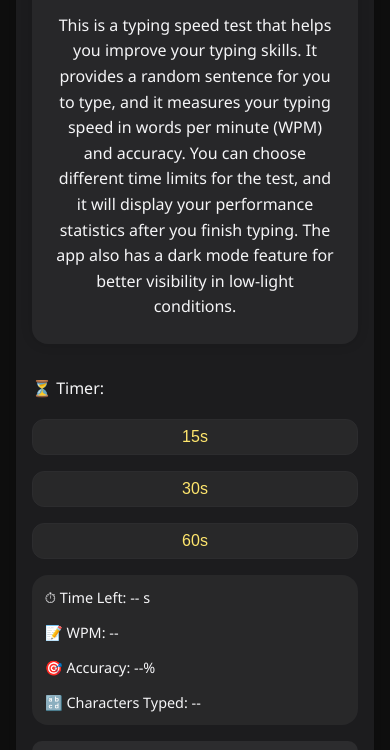
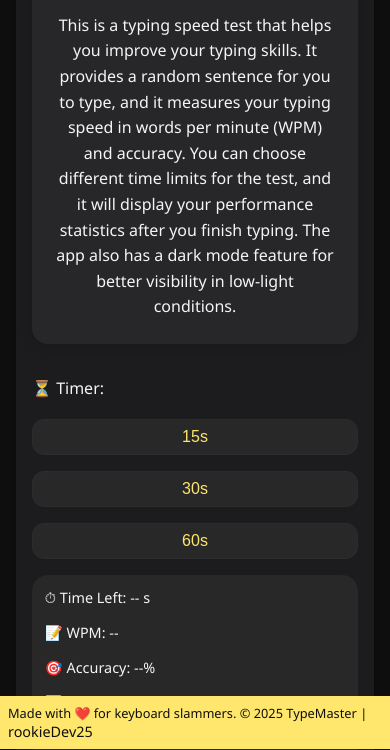
Before and after one commit to rookiedev25/typeMaster, a plain HTML site: page index.html in a window 390 px wide. Shown: the part 95-845 px from the top of the page. Drawn offline with Linux system fonts and the light colour scheme.

Commit message:
update with footer

```diff
--- a/index.html
+++ b/index.html
@@ -53,7 +53,10 @@
 
     <button id="restart-btn">Restart</button>
   </div>
-
+  <footer class="footer">
+  <p>Made with ❤️ for keyboard slammers. © 2025 TypeMaster | <a
+      href="https://rookiedev25.github.io/my-portfolio/">rookieDev25</a></p>
+</footer>
   <script src="script.js"></script>
 </body>
 
--- a/style.css
+++ b/style.css
@@ -37,7 +37,7 @@ body.light-mode {
     --color-restart-btn: #30d158;
     --color-hover: #0f0f0f;
     --color-slider-bg: #ccc;
-    --color-footer: #f5f5f5;
+    --color-footer: #007aff;
     --color-navbar-text: #000;
     --restart-button-bg: #30d158;
     --restart-button-text: #000;
@@ -288,6 +288,34 @@ input:checked+.slider:before {
     transform: translateX(24px);
 }
 
+/* ========== Footer ========== */
+footer {
+    /* this should appear only when scrolled till bottom of page */
+    position: fixed;
+    bottom: 0;
+    left: 0;
+    right: 0;
+    background-color: var(--color-accent);
+    color: var(--color-bg);
+    font-size: 0.9rem;
+    display: flex;
+    justify-content: center;
+    padding: 0.5rem;
+
+}
+
+/* ========== Footer Links ========== */
+footer a {
+    color: var(--color-bg);
+    text-decoration: none;
+    transition: color 0.3s ease;
+}
+
+footer a:hover {
+    font-weight: 500;
+}
+
+
 /* ========== Responsive Layout for Tablets and Mobiles ========== */
 @media (max-width: 1024px) {
     #stats {
@@ -344,6 +372,15 @@ input:checked+.slider:before {
         top: 10px;
         right: 10px;
     }
+
+    footer {
+        font-size: 0.9rem;
+        padding: 0.5rem;
+    }
+
+    footer a {
+        font-size: 0.9rem;
+    }
 }
 
 @media (max-width: 480px) {
@@ -388,4 +425,8 @@ input:checked+.slider:before {
     .toggleSwitchMessage nav {
         font-size: 0.9rem;
     }
+
+    footer {
+        font-size: 0.8rem;
+    }
 }
```
